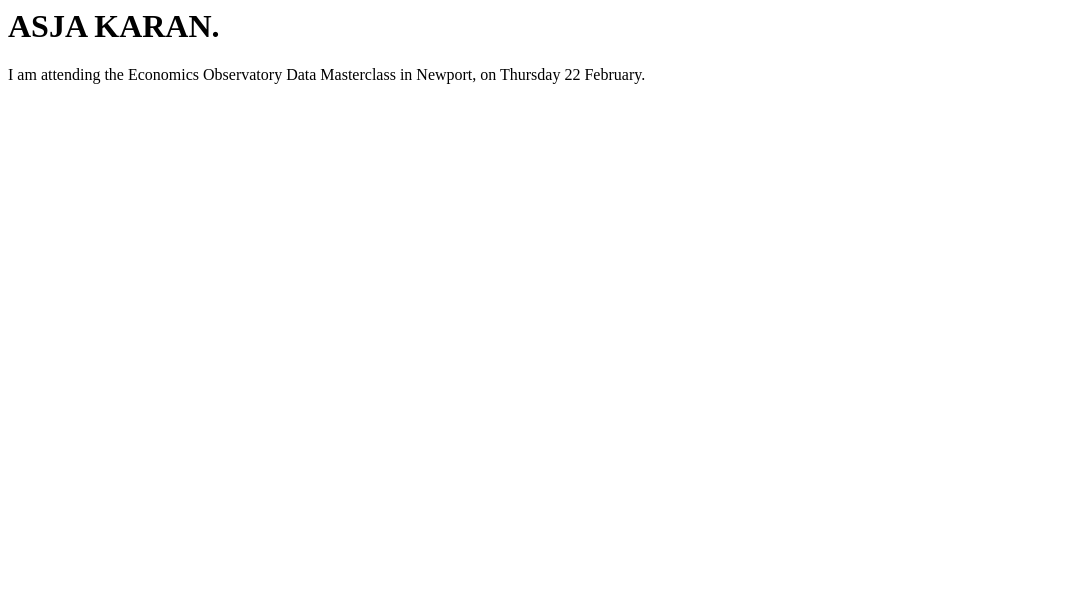
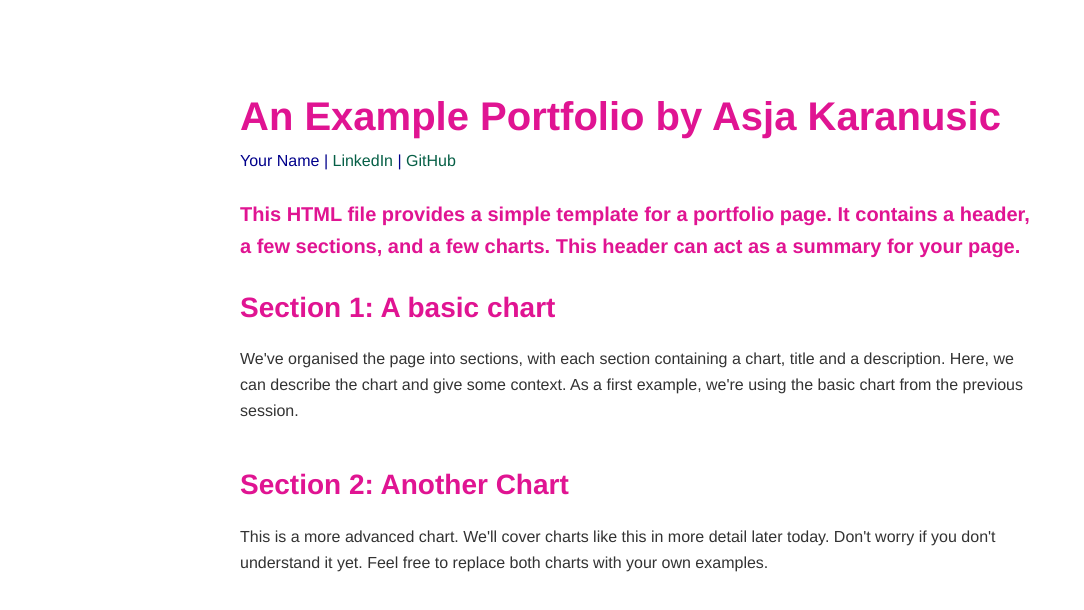
Before and after one commit to asja-karan/asja-karan.github.io, a plain HTML site: page index.html in a window 1280 px wide. Shown: the whole page, without its empty margins (0-1084 px from the left). Drawn offline with Linux system fonts and the light colour scheme; a script that the page names is missing.

Commit message:
Add files via upload

```diff
--- a/index.html
+++ b/index.html
@@ -1,8 +1,100 @@
+<!-- This HTML file provides a simple example of a portfolio page. It contains a header, a few sections, and a few charts. -->
+<!-- It works with the three css files in this folder: example1.css, example2.css and example3.css. -->
+<!-- The HTML file defines the structure of the page, and the CSS files define how it looks. -->
+<!-- The CSS examples are all designed to work with this page. Try swapping them out on line 29 and see what happens. -->
+
+<!-- Take a look around and make your own copy to adapt for your own use. -->
+
+<!-- This is a comment -->
+<!-- Comments are not displayed in the browser -->
+<!-- They can be used to leave notes in the code -->
+
+<!DOCTYPE html>
 <html>
-  <body>
-<h1> ASJA KARAN. </h1>
+    <!-- HTML is heirarchial: tags like this define elements on the page.
+    Each tag does something different. For example:
+        - The <html> tag defines the whole document.
+        - The <h1> tag defines a large heading
+        - The <p> tag defines a paragraph
+        - Tags appear as an opening <div> and closing </div> pair
+    -->
 
-<p> I am attending the Economics Observatory Data Masterclass in Newport, on Thursday 22 February. </p>
+<head>
+    <!-- The head tag links to resources our page needs and defines information about it. Tags in the <head> aren't displayed on the page. -->
 
-  </body>
+    <!-- This is a link to a stylesheet which contains rules about how each element on the page should be defined-->
+    <!-- Try swapping example1.css to another, and take a look at example1.css to see if you understand it-->
+    <link rel="stylesheet" type="text/css" href="s2_example1.css">
+    <title>My Portfolio</title> <!-- The title displayed in the browser tab, not on the page itself -->
+
+    <!-- This is a link to the vega-lite which we're using to make graphs -->
+    <script src="https://cdn.jsdelivr.net/npm/vega@5"></script>
+    <script src="https://cdn.jsdelivr.net/npm/vega-lite@5"></script>
+    <script src="https://cdn.jsdelivr.net/npm/vega-embed@6"></script>
+</head>
+
+<body>
+<!-- The body tag contains the elements that visitors to our page will see. -->
+    <h1 class="big" style="margin-bottom: 0px;"> <!-- We have added a class to the header called "big" which we can use to style it in the CSS -->
+        <!-- This is a header, it is the largest text on the page -->
+        An Example Portfolio by Asja Karanusic
+    </h1>
+    <p style="margin-top: 0px; color: darkblue">
+        <!-- we're setting the margin to 0px so the header and authour name are close together -->
+        Your Name | <a href="https://www.linkedin.com/in/finnmcevoy/">LinkedIn</a> | <a
+            href="https://www.github.com/FM-ds">GitHub</a>
+    </p>
+    <h3 class="small"> <!-- We have added a class to the header called "small" which we can use to style it in the CSS -->
+        This HTML file provides a simple template for a portfolio page. It contains a header, a few sections, and a few charts. This header can act as a summary for your page.
+    </h3>
+
+    <!-- We're organising the page into sections, with each section containing a chart, title and a description -->
+    <section>
+        <div class="chart-description">
+            <h2>Section 1: A basic chart</h2>
+            <p> <!-- This is a paragraph, it's the main way to display text on a web page -->
+                We've organised the page into sections, with each section containing a chart, title and a description. Here, we can describe the chart and give some context.
+                As a first example, we're using the basic chart from the previous session.
+            </p>
+        </div>
+        <figure id="Location1"></figure> <!-- we give it an id so we can put a vega-lite graph here with VegaEmbed -->
+    </section>
+
+    <section>
+        <div class="chart-description"> <!-- we are grouping the title and description together so we can style them together -->
+            <h2>Section 2: Another Chart</h2>
+            <p> <!-- This is a paragraph, it's the main way to display text on a web page -->
+                This is a more advanced chart. We'll cover charts like this in more detail later today. Don't worry if you don't understand it yet.
+                Feel free to replace both charts with your own examples.
+            </p>
+        </div>
+        <figure id="Location2"></figure> <!-- we give it an id so we can put a vega-lite graph here with VegaEmbed -->
+    </section>
+
+    <!-- Do you want to add more sections? -->
+        <!-- Try copying pasting the section above -->
+        <!-- You'll need to change the id of the figure "<figure id="Location3"... -->
+        <!-- ... and add a new variable for the graph spec in the script at the bottom of the page -->
+
+
+    <!-- This is a script, it's a way to run JavaScript code on the page -->
+    <script>
+        // This is a comment in JavaScript - it's a different language to HTML and CSS
+
+        var figure_1_spec = "s2_chart1.json"; // We're storing the URL of the graph we want to display in a variable
+        var figure_2_spec = "https://raw.githubusercontent.com/EconomicsObservatory/courses/main/2/s2_chart2.json";
+
+        vegaEmbed('#Location1', figure_1_spec) // We're using the vegaEmbed function to put a graph in the element with id figure_1
+        vegaEmbed('#Location2', figure_2_spec)
+
+        // Do you want to add more graphs?
+        // try defining a new variable for figure_3_spec, adding VegaEmbed for Location3, and adding a new section in the HTML
+        // e.g.
+        // var figure_3_spec = ...
+        // vegaEmbed('#Location3', figure_3_spec)
+
+    </script>
+
+</body>
+
 </html>
--- /dev/null
+++ b/s2_example1.css
@@ -0,0 +1,67 @@
+/* This is the level 1 CSS file. If you include it in your portfolio, it'll provide some clean and basic styling */
+/* for your page. Feel free to experiment with the values, or copy them into a new file and use that instead. */
+
+/* These are comments in CSS. Comments don't do anything except explain your working to make code easier to understand. */
+
+
+body { /* We can style any HTML element by using its name - here we're styling the body */
+  /* We want text that uses a clean sans-serif font, is usually 16px big and close to black */
+  font-family: 'Helvetica Neue', Helvetica, Arial, sans-serif;
+  font-size: 16px;
+  color: #333;
+  line-height: 1.6;
+  /* we want a white page, that's centered and not too wide */
+  background-color: #fff;
+  margin:0 auto;
+  max-width: 800px;
+  padding-top: 60px;
+}
+
+
+/* Headings */
+h1, h2, h3, h4, h5, h6 {
+  color: #e01492;
+  margin-top: 24px;
+  margin-bottom: 16px;
+  font-weight: 600;
+}
+
+/* We want the headings to be a little bigger than the paragraph text */
+.big { /* This is the class we created in the HTML file, you can use it to style any element */
+  font-size: 2.5em;
+}
+
+h2 {
+  font-size: 1.75em;
+}
+
+.small {
+  font-size: 1.25em;
+}
+
+/* Paragraph */
+p {
+  margin-bottom: 1em;
+  font-weight: 300;
+}
+
+section {
+  margin-bottom: 2.5em;  /* We want a little more space between sections */
+}
+
+/* Links */
+/* We want the links to be a little more visible  and a different color */
+a {
+  color: #065f46;
+  text-decoration: none;
+}
+
+a:hover {
+  text-decoration: underline;
+}
+
+/* Images */
+img {
+  max-width: 100%;
+  height: auto;
+}
```
